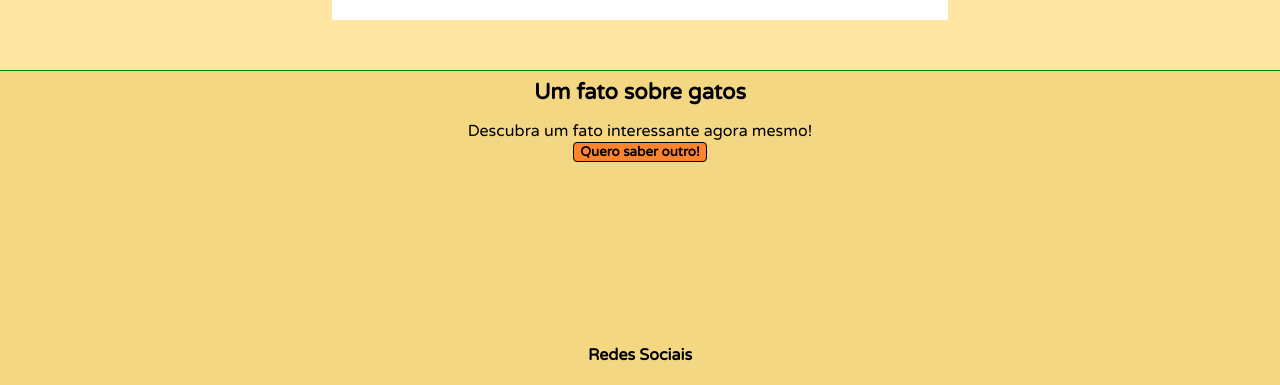
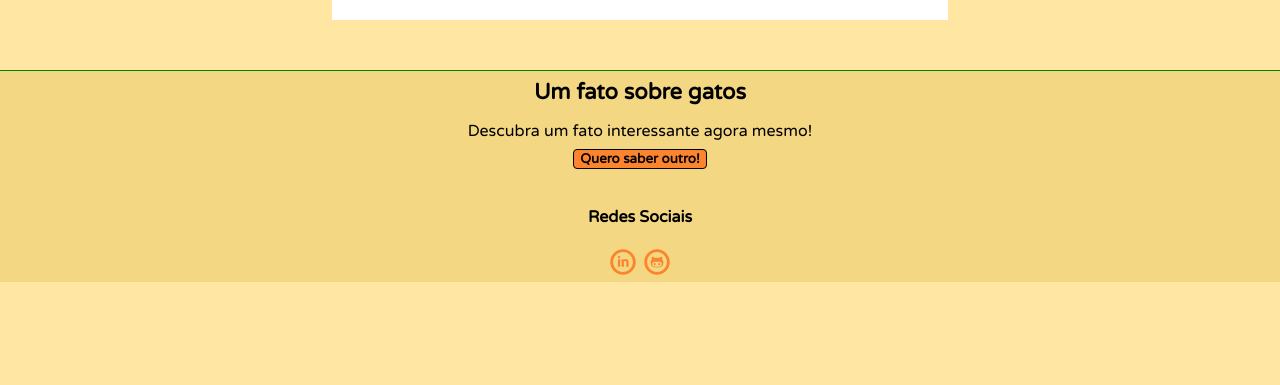
Before and after one commit to crazymaax/Esse-ou-Aquele, a React (Create React App) app: page / in a window 1280 px wide. Shown: the part 392-777 px from the top of the page. Built offline with nearby package versions, Linux system fonts and the light colour scheme; no server answers.

Commit message:
style: Small devices with box correct.

```diff
--- a/src/style/style.scss
+++ b/src/style/style.scss
@@ -2,6 +2,7 @@
 
 header {
     margin-top: 50px;
+
     h1 {
         font-size: 38px;
     }
@@ -20,15 +21,23 @@ header {
 
 main {
     background-color: white;
-    width: 600px;
-    height: 225px;
-    margin: 50px auto;
+    height: inherit;
+    margin: 50px 5%;
     display: flex;
-    padding: 8px;
+    flex-direction: column;
+    padding: 20px;
+    position: relative;
 
     div {
         padding: 10px;
-        width: 50%;
+        margin: auto;
+        width: 80%;
+        max-width: 350px;
+        height: 85%;
+        display: flex;
+        flex-direction: column;
+        justify-content: center;
+        align-items: center;
 
         img {
             width: 100%;
@@ -44,7 +53,8 @@ main {
             background-color: utilities.$primary-color;
             border: 1px solid black;
             border-radius: 4px;
-            width: 75px;
+            width: 90px;
+            font-size: 1rem;
             margin-top: 3px;
             font-family: 'Varela Round', sans-serif;
             font-weight: 700;
@@ -67,12 +77,9 @@ main {
     }
 
     .main__spanOr {
-        position: absolute;
-        top: 38%;
-        left: 47.5%;
         z-index: 2;
         padding: 15px;
-        border-radius: 35%;
+        border-radius: 10px;
         border: 2px solid green;
         background-color: utilities.$primary-color;
         font-weight: 800;
@@ -84,24 +91,56 @@ main {
             color: utilities.$primary-color;
         }
     }
+
+    @media (min-width: 768px) {
+        flex-direction: row;
+        width: 600px;
+        height: 225px;
+        padding: 8px;
+        margin: 50px auto;
+
+        div {
+            width: 50%;
+        }
+
+        button {
+            width: 75px;
+        }
+
+        .main__spanOr {
+            position: absolute;
+            top: 50%;
+            left: 50%;
+            transform: translate(-50%, -50%);
+            border-radius: 35%;
+        }
+    }
 }
 
 article {
     background-color: utilities.$quaternary-color;
     border-top: 1px solid green;
-    height: 20vw;
+    padding: 30px;
     padding-top: 10px;
+
     h3 {
         font-size: 22px;
         font-weight: 800;
         margin-bottom: 20px;
     }
 
+    div {
+        display: flex;
+        justify-content: space-between;
+        flex-direction: column;
+        align-items: center;
+
         button {
             background-color: utilities.$terciary-color;
             border: 1px solid black;
             border-radius: 4px;
-        margin-top: 3px;
+            margin-top: 10px;
+            width: fit-content;
             font-family: 'Varela Round', sans-serif;
             font-weight: 700;
             cursor: pointer;
@@ -109,6 +148,12 @@ article {
             &:hover {
                 background: utilities.$secondary-color;
             }
+        }
+    }
+
+    @media (min-width: 768px) {
+        padding: 30px 100px;
+        padding-top: 10px;
     }
 }
 
```
Lines whose indentation alone changed are shown as unchanged.
